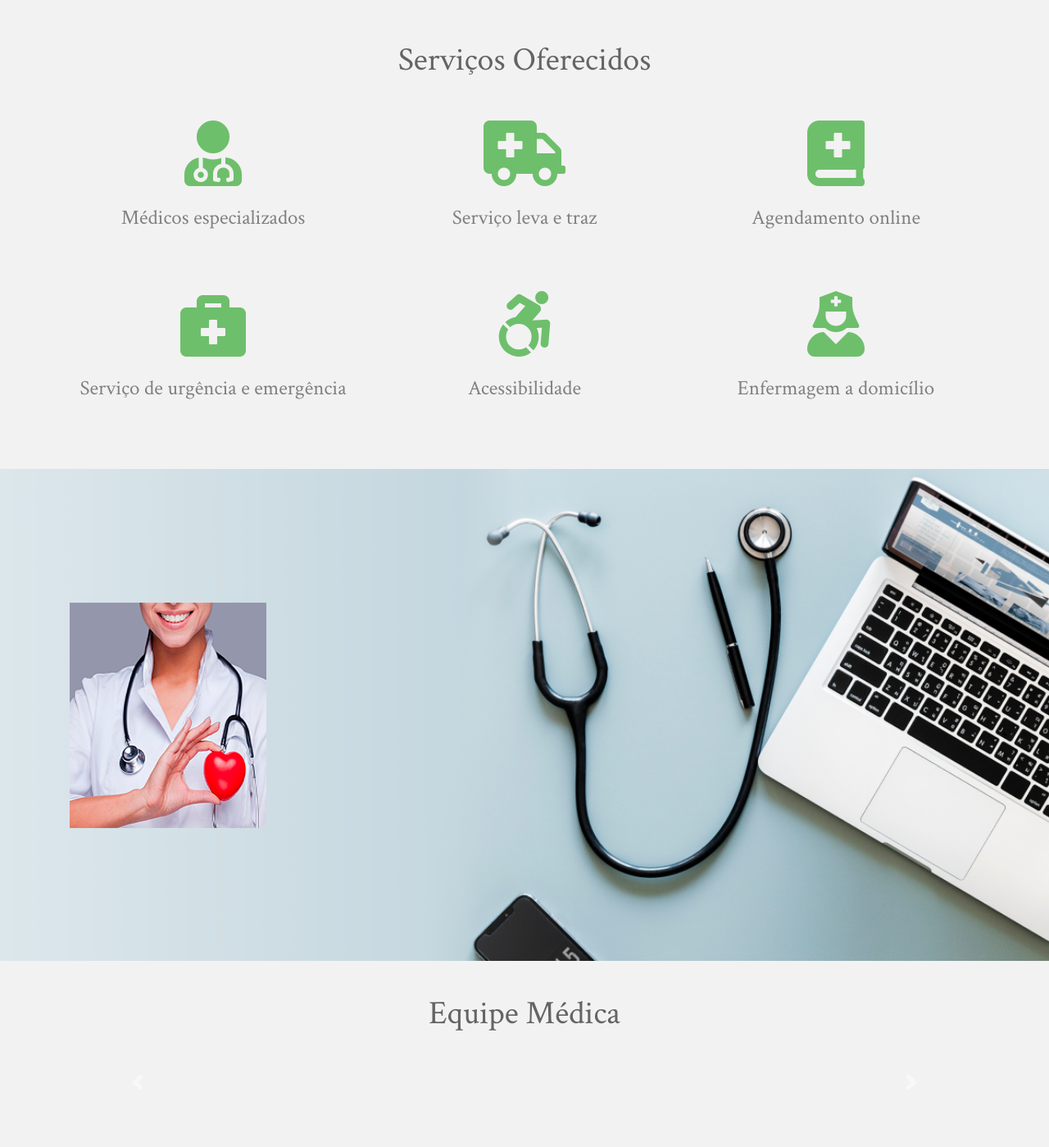
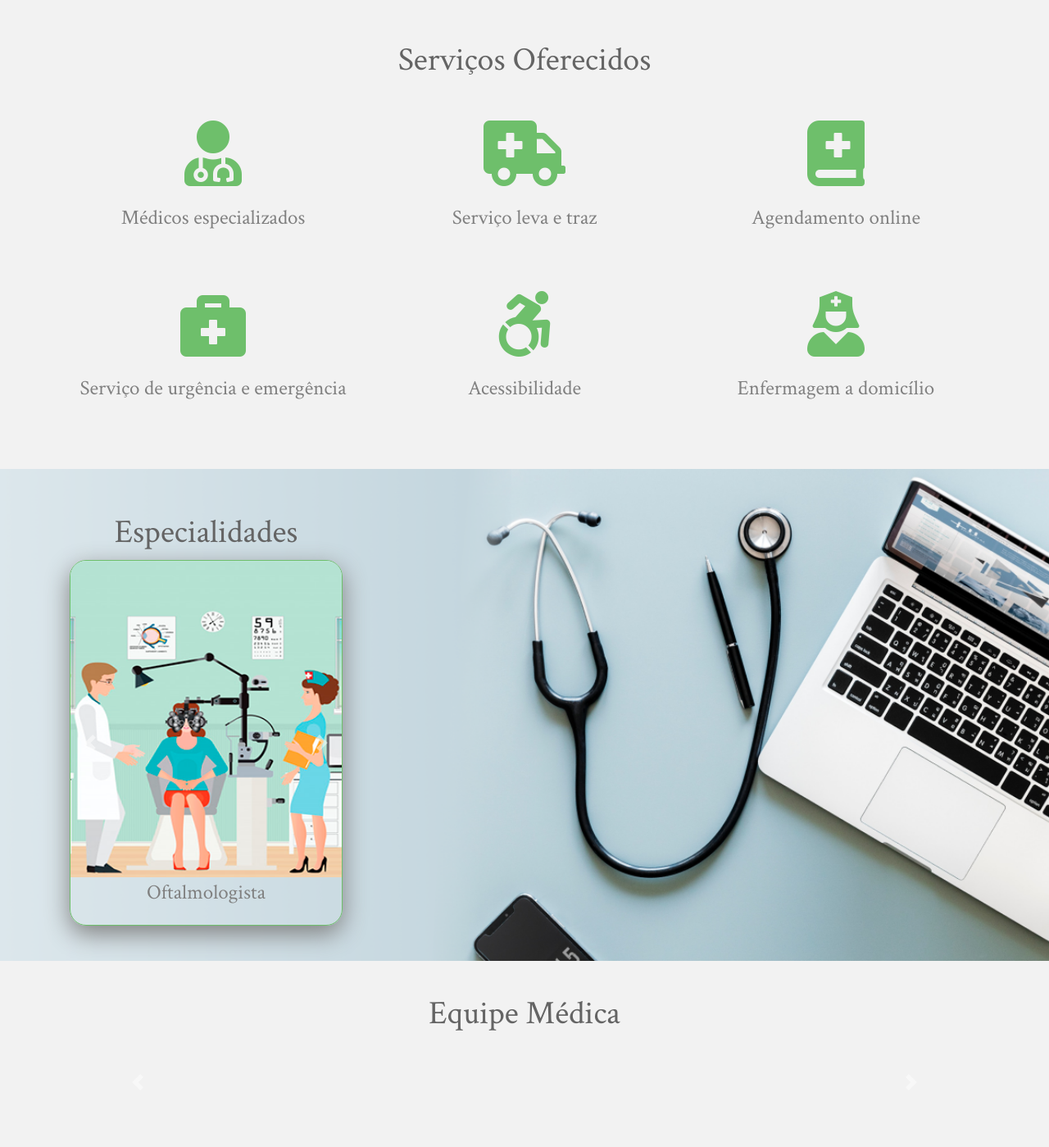
Before and after one commit to leandroyellow/projeto-web-clinica-abc, a PHP site: page / in a window 1280 px wide. Shown: the part 713-2112 px from the top of the page at 82% size. Run offline with PHP 8.4, Linux system fonts and the light colour scheme; data that the repository does not hold is empty.

Commit message:
especialidade

```diff
--- a/css/estilo.css
+++ b/css/estilo.css
@@ -199,11 +199,29 @@ section.quem-somos{
       height: 200px;
     }
   }
+
+.img{
+    border: 1px solid #6ebf6b;
+    border-radius: 20px;
+    box-shadow: 0px 10px 30px 0px #808080;
+}
+
+.esp{
+    padding-top: 10px;
+    color: #646464;
+}
+
+.txt{
+    font-size: 25px;
+    color: #808080;
+}
+
 /*medicos-container*/
 
 section.medicos-container{
     background: #f2f2f2;
     padding-bottom: 50px;
+
 }
 
 h2.equipe{
@@ -285,8 +303,8 @@ div p.endereco{
 }
 
 div.teste{
-    width: 300px;
-    background: red;
+    width: 30%;
+
 }
 
 /*formulario*/
--- a/index.php
+++ b/index.php
@@ -48,22 +48,69 @@ $consulta = $conexao->query($sql);
 
     <section class="quem-somos">
         <div class="container">
-
-                <img class="img-fluid" src="imagens/cardiologia2.png" alt="">
-
+            <div class="teste">
+                <h2 class="esp text-center">Especialidades</h2>
+                <div id="carouselExampleFade" class="carousel slide carousel-fade" data-ride="carousel">
+                    <div class="carousel-inner img img-fluid">
+                        <div class="carousel-item active">
+                            <img  src="imagens/oftal.png" class="d-block w-100" alt="...">
+                            <p class="text-center txt">Oftalmologista</p>
+                        </div>
+                        <div class="carousel-item">
+                            <img src="imagens/dentista3.png" class="d-block w-100" alt="...">
+                            <p class="text-center txt">Dentista</p>
+                        </div>
+                        <div class="carousel-item">
+                            <img src="imagens/card.png" class="d-block w-100" alt="...">
+                            <p class="text-center txt">Cardiologista</p>
+                        </div>
+                        <div class="carousel-item">
+                            <img src="imagens/geral.png" class="d-block w-100" alt="...">
+                            <p class="text-center txt">Clínico Geral</p>
+                        </div>
+                        <div class="carousel-item">
+                            <img src="imagens/pediatra.png" class="d-block w-100" alt="...">
+                            <p class="text-center txt">Pediatria</p>
+                        </div>
+                        <div class="carousel-item">
+                            <img src="imagens/nutri.png" class="d-block w-100" alt="...">
+                            <p class="text-center txt">Nutricionista</p>
+                        </div>
+                        <div class="carousel-item">
+                            <img src="imagens/orto.png" class="d-block w-100" alt="...">
+                            <p class="text-center txt">Ortopedia</p>
+                        </div>
+                        <div class="carousel-item">
+                            <img src="imagens/medfam.png" class="d-block w-100" alt="...">
+                            <p class="text-center txt">Medicina de Família e Comunidade</p>
+                        </div>
+                        <div class="carousel-item">
+                            <img src="imagens/inter.png" class="d-block w-100" alt="...">
+                            <p class="text-center txt">Cirurgia Geral</p>
+                        </div>
+                        <div class="carousel-item">
+                            <img src="imagens/radio.png" class="d-block w-100" alt="...">
+                            <p class="text-center txt">Radiologia</p>
+                        </div>
+                    </div>
+                    <a class="carousel-control-prev" href="#carouselExampleFade" role="button" data-slide="prev">
+                        <span class="carousel-control-prev-icon" aria-hidden="true"></span>
+                        <span class="sr-only">Previous</span>
+                    </a>
+                    <a class="carousel-control-next" href="#carouselExampleFade" role="button" data-slide="next">
+                        <span class="carousel-control-next-icon" aria-hidden="true"></span>
+                        <span class="sr-only">Next</span>
+                    </a>
+                </div>
+            </div>
         </div>
-
     </section><!--quem_somos-->
 
     <section class="medicos-container">
         <div class="container">
             <h2 class="equipe">Equipe Médica</h2>
-
             <div class="row">
                 <div class="col-lg-12">
-
-
-
                     <div id="carouselExampleControls" class="carousel slide" data-ride="carousel">
                         <div class="carousel-inner">
                             <?php
@@ -102,15 +149,11 @@ $consulta = $conexao->query($sql);
                             <span class="carousel-control-next-icon" aria-hidden="true"></span>
                             <span class="sr-only">Next</span>
                         </a>
-
                     </div>
                 </div>
-
-            </div>
+             </div>
         </div>
     </section>
-
-
 
 
     <section class="planos-container">
```
Also changed, not shown: imagens/card.png (added), imagens/cardiologia.png (deleted), imagens/cardiologia2.png (deleted), imagens/dentista3.png (added), imagens/geral.png (added), imagens/inter.png (added), imagens/medfam.png (added), imagens/nutri.png (added), imagens/oftal.png (added), imagens/orto.png (added), imagens/pediatra.jpg (deleted), imagens/pediatra.png (added), imagens/radio.png (added).
